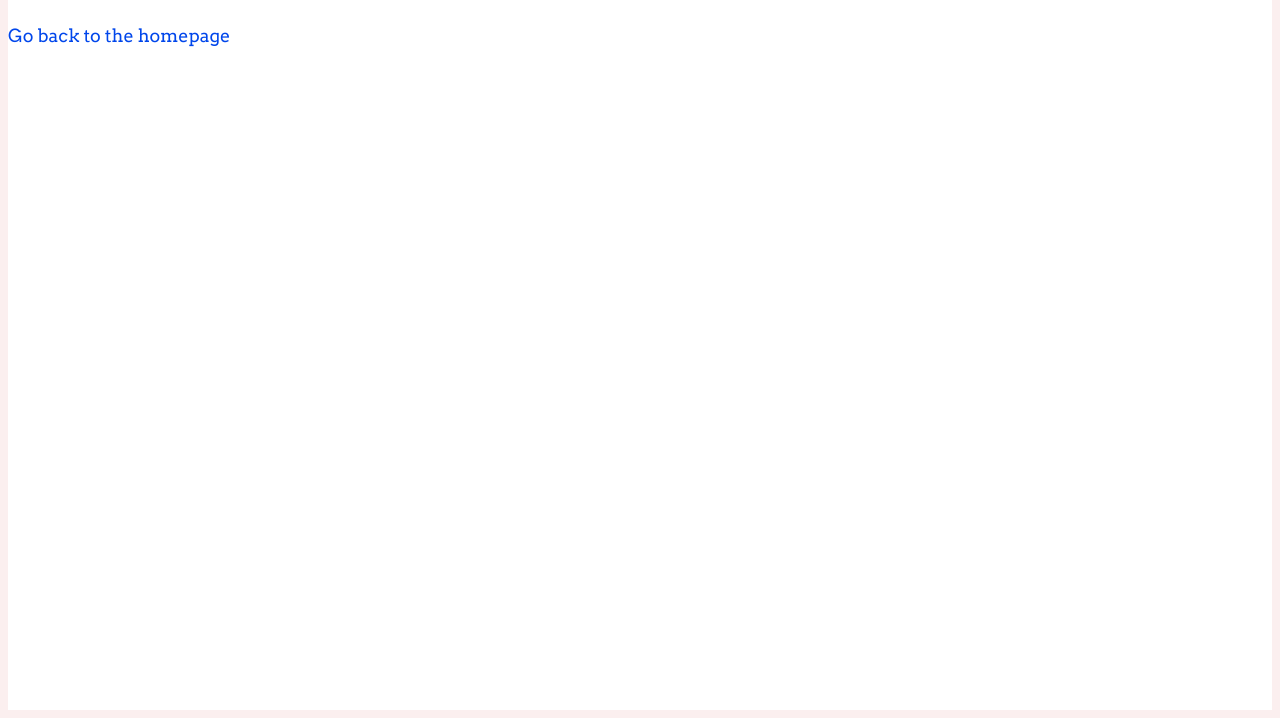
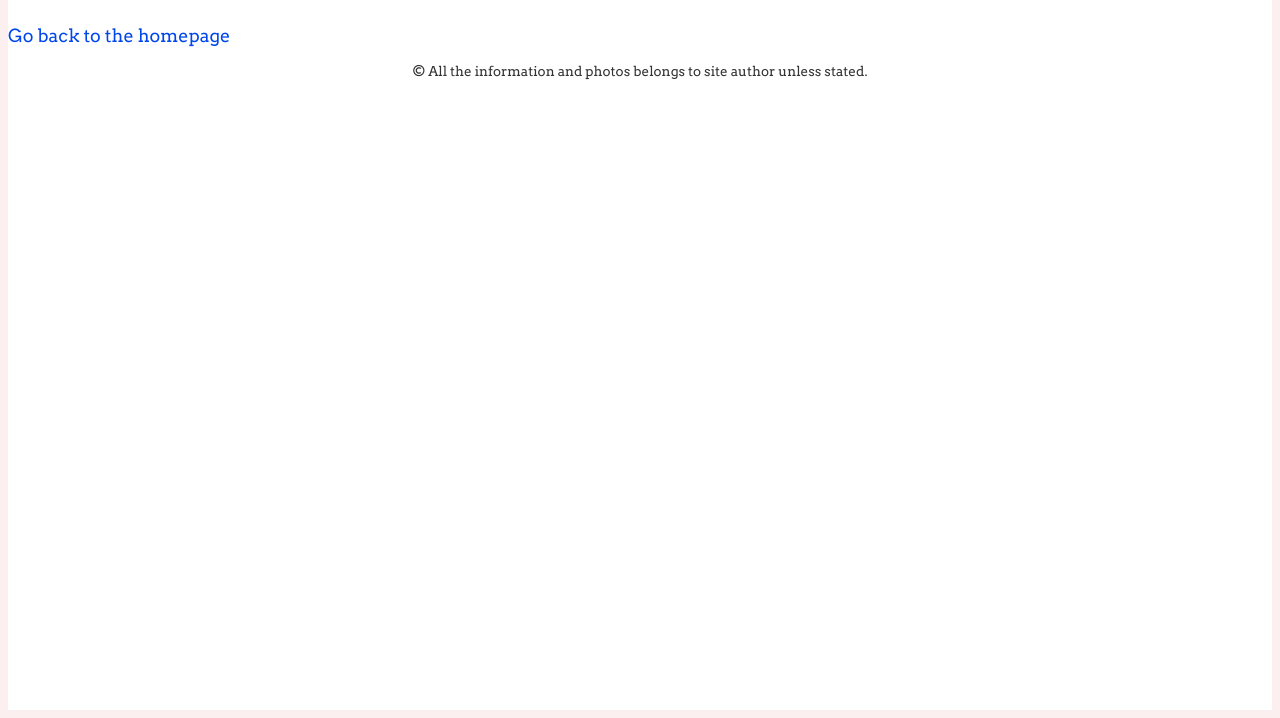
Before and after one commit to kalpeshsingh/lost-in-japan, a Gatsby site: page /page-2 in a window 1280 px wide. Shown: the part 82-800 px from the top of the page. Built offline with nearby package versions, Linux system fonts and the light colour scheme; Gatsby itself is replaced by a stand-in of ours.

Commit message:
feat(layout): adds site footer

```diff
--- a/src/components/layout.css
+++ b/src/components/layout.css
@@ -588,7 +588,8 @@ pre tt:after {
 .about {
   display: grid;
   grid-template-columns: repeat(5, 20%);
-  grid-template-rows: 2rem auto 2rem;
+  grid-template-rows: 2rem auto auto;
+  min-height: 100vh;
 }
 
 .story {
@@ -612,3 +613,12 @@ pre tt:after {
 .about .jumbotron {
   margin-bottom: 3rem;
 }
+
+.site-footer {
+  grid-row: 3 / -1;
+  grid-column: 1 / -1;
+  text-align: center;
+  padding: 0.5rem;
+  font-size: 0.75rem;
+  align-self: end;
+}
--- a/src/components/layout.js
+++ b/src/components/layout.js
@@ -26,11 +26,10 @@ const Layout = ({ children, type }) => {
   return (
     <div className={type}>
       <main>{children}</main>
-      {/*<footer>*/}
-      {/*© {new Date().getFullYear()}, Built with*/}
-      {/*{` `}*/}
-      {/*<a href="https://www.gatsbyjs.org">Gatsby</a>*/}
-      {/*</footer>*/}
+      <footer className="site-footer">
+        &copy; All the information and photos belongs to site author unless
+        stated.
+      </footer>
     </div>
   )
 }
```
